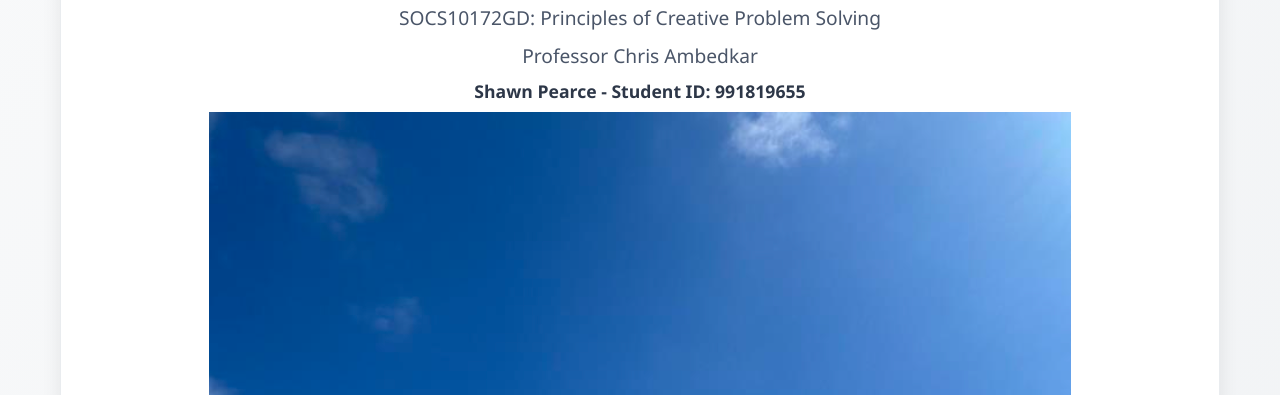
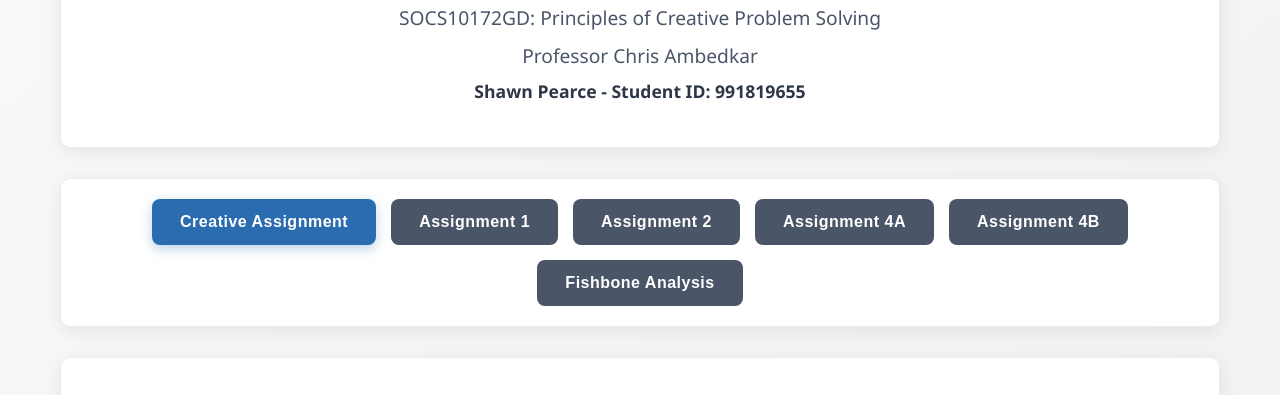
Before and after one commit to ShawnPearce/ProblemSolving, a plain HTML site: page index.html in a window 1280 px wide. Shown: the part 145-540 px from the top of the page. Drawn offline with Linux system fonts and the light colour scheme.

Commit message:
Update index.html

```diff
--- a/index.html
+++ b/index.html
@@ -391,7 +391,7 @@
             <div class="course-info">SOCS10172GD: Principles of Creative Problem Solving</div>
             <div class="course-info">Professor Chris Ambedkar</div>
             <div class="student-info">Shawn Pearce - Student ID: 991819655</div>
-             <div class="picture"><center><img src="hudsonsbay.png"></center></div>
+            <!-- <div class="picture"><center><img src="hudsonsbay.png"></center></div> -->
         </div>
 
        <div class="navigation">
```
